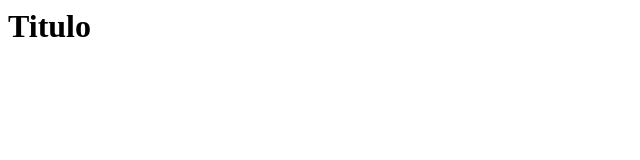
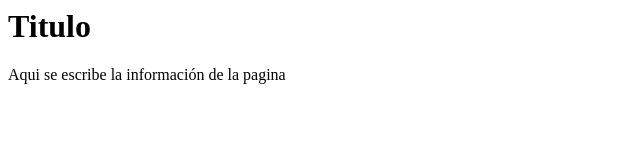
Before and after one commit to Juaner27/hello-world, a plain HTML site: page index.html in a window 1280 px wide. Shown: the whole page, without its empty margins (0-640 px from the left). Drawn offline with Linux system fonts and the light colour scheme.

Commit message:
Actualización de index.html

```diff
--- a/index.html
+++ b/index.html
@@ -1,3 +1,6 @@
 <html>
   <h1>Titulo</h1>
+  <body>
+    <p>Aqui se escribe la información de la pagina</p>
+  </body>
 </html>
```
